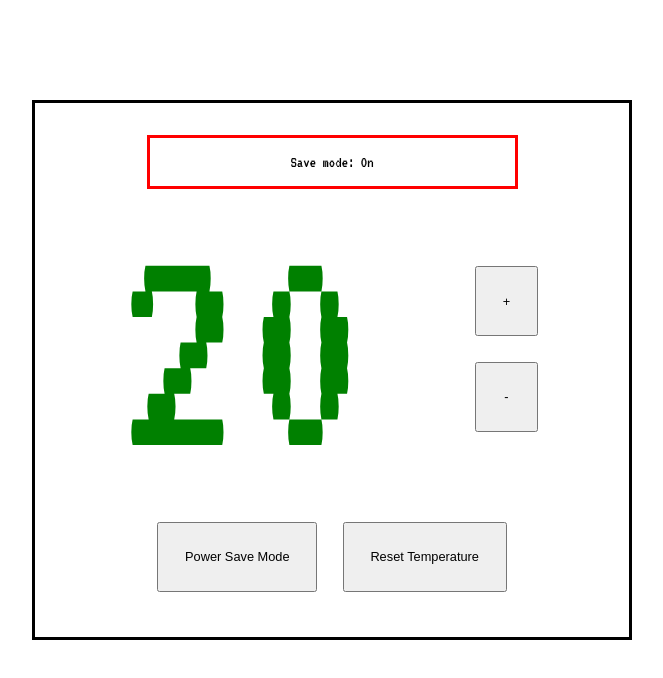
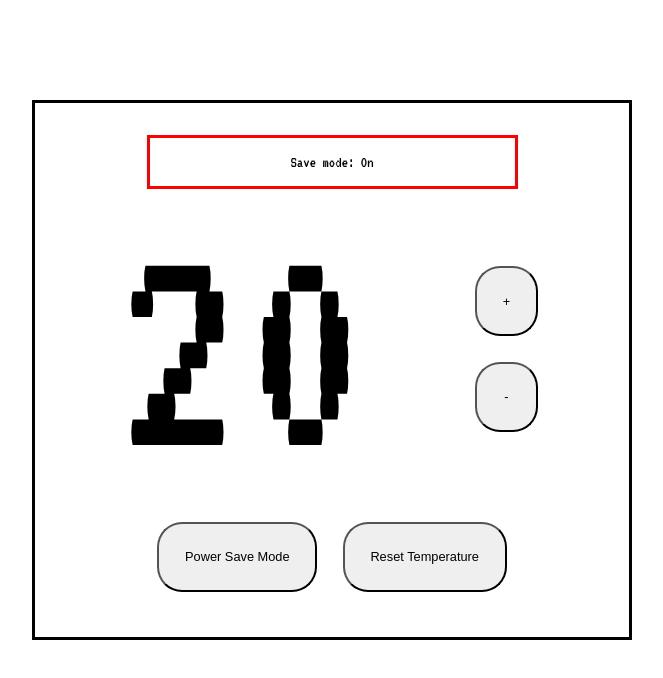
Before and after one commit to benfurber/ThermostatFriday, a plain HTML site: page index.html in a window 1280 px wide. Shown: the whole page, without its empty margins (308-971 px from the left). Drawn offline with nearby package versions, Linux system fonts and the light colour scheme.

Commit message:
change temp color depends on power usage

```diff
--- a/src/style.css
+++ b/src/style.css
@@ -14,6 +14,7 @@ button {
   padding: 2em;
   margin: 1em;
   font-size: 0.8em;
+  border-radius: 25px;
 }
 
 .container {
@@ -29,7 +30,15 @@ button {
 }
 
 .low-usage {
-  color: green;
+  color: #0c0;
+}
+
+.medium-usage {
+  color: #000;
+}
+
+.high-usage {
+  color: #f30;
 }
 
 #message {
--- a/src/thermostat_object.js
+++ b/src/thermostat_object.js
@@ -5,6 +5,11 @@ $('document').ready(function() {
   var tempUpdate = function() {
     $('#temperature').text(function(){
       return thermostat.temperature;
+    });
+
+    $('#temperature').attr('class', function() {
+      thermostat.powerUsageCheck();
+      return thermostat.powerUsage;
     });
   }
 
@@ -41,4 +46,6 @@ $('document').ready(function() {
     thermostat.reset();
     tempUpdate();
   })
+
+
 });
```
